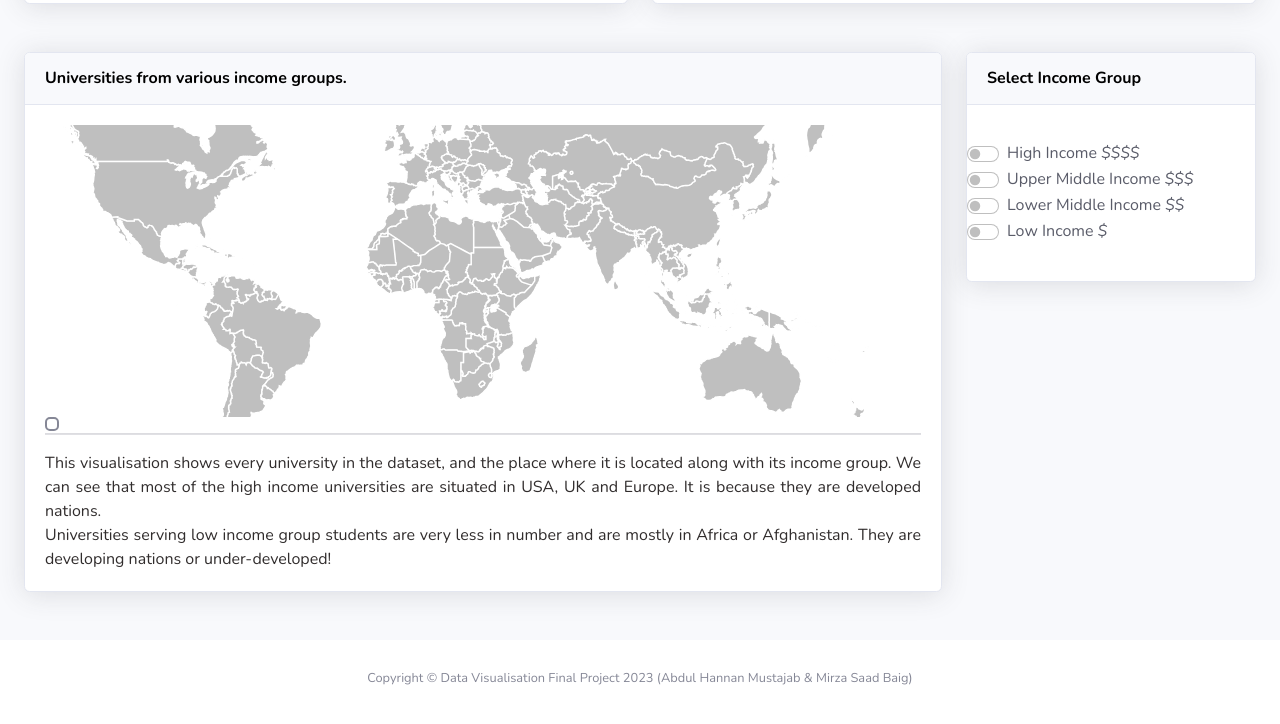
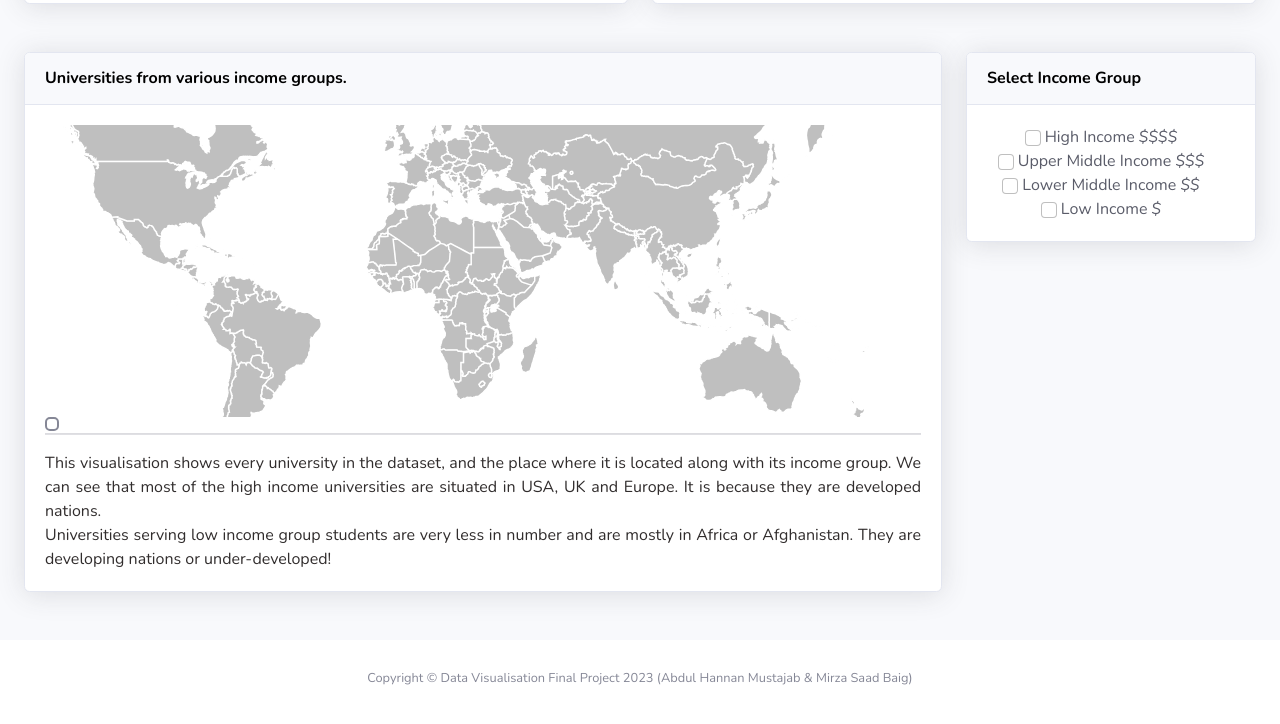
Before and after one commit to hannanmustajab/University-Enrolment-Dashboad-D3.js-, a plain HTML site: page index.html in a window 1280 px wide. Shown: the part 2240-2964 px from the top of the page. Drawn offline with nearby package versions, Linux system fonts and the light colour scheme.

Commit message:
alignment fix for new world map

```diff
--- a/index.html
+++ b/index.html
@@ -437,8 +437,34 @@
                                     </h6>
                                 </div>
                                 <div class="card-body">
-                                    <div class="justify-content-between py-3">
-                                        <div class="form-check form-switch">
+                                    <div style="text-align: center;">
+                                        <input class="form-check-input checkbox" type="checkbox" value="Highincome"
+                                            id="flexSwitchCheckDefault"> <label class="form-check-label text-gray-800"
+                                            for="flexSwitchCheckDefault">High
+                                            Income <i class=" fa-dollar-sign"></i><i class=" fa-dollar-sign"></i><i
+                                                class=" fa-dollar-sign"></i><i class=" fa-dollar-sign"></i></label>
+                                        <br>
+                                        <input class="form-check-input checkbox" type="checkbox"
+                                            value="Uppermiddleincome" id="flexSwitchCheckDefault"><label
+                                            class="form-check-label text-gray-800" for="flexSwitchCheckDefault">Upper
+                                            Middle
+                                            Income <i class=" fa-dollar-sign"></i><i class=" fa-dollar-sign"></i><i
+                                                class=" fa-dollar-sign"></i></label>
+                                        <br>
+                                        <input class="form-check-input checkbox" type="checkbox"
+                                            value="Lowermiddleincome" id="flexSwitchCheckDefault"> <label
+                                            class="form-check-label text-gray-800" for="flexSwitchCheckDefault">Lower
+                                            Middle
+                                            Income <i class=" fa-dollar-sign"></i><i
+                                                class=" fa-dollar-sign"></i></label>
+                                        <br>
+                                        <input class="text-gray-800 form-check-input checkbox" value="Lowincome"
+                                            type="checkbox" id="flexSwitchCheckDefault"><label
+                                            class="form-check-label text-gray-800" for="flexSwitchCheckDefault">Low
+                                            Income <i class=" fa-dollar-sign"></i></label>
+                                    </div>
+                                    <!-- <div style="align-self:  center;"> -->
+                                    <!-- <div class="form-check form-switch">
                                             <input class="form-check-input checkbox" type="checkbox" value="Highincome"
                                                 id="flexSwitchCheckDefault">
                                             <label class="form-check-label text-gray-800"
@@ -472,7 +498,7 @@
                                                 for="flexSwitchCheckDefault">Low
                                                 Income <i class=" fa-dollar-sign"></i></label>
                                         </div>
-                                    </div>
+                                    </div> -->
                                 </div>
                             </div>
                         </div>
@@ -484,7 +510,8 @@
                 <footer class="sticky-footer bg-white">
                     <div class="container my-auto">
                         <div class="copyright text-center my-auto">
-                            <span>Copyright &copy; Data Visualisation Final Project 2023 (Abdul Hannan Mustajab & Mirza
+                            <span>Copyright &copy; Data Visualisation Final Project 2023 (Abdul Hannan Mustajab &
+                                Mirza
                                 Saad
                                 Baig)</span>
                         </div>
```
